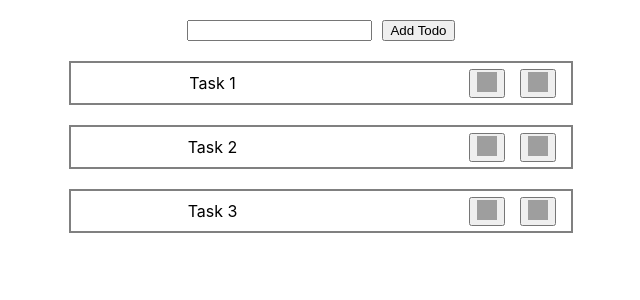
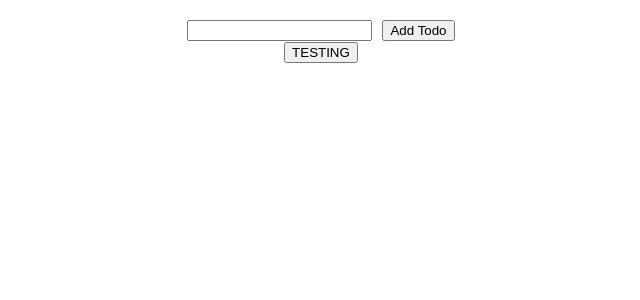
Before and after one commit to tharinm/React-Functional-Component-with-State, a React (Create React App) app: page / in a window 1280 px wide. Shown: the top 300 px of the page, without its empty margins (319-959 px from the left). Built offline with nearby package versions, Linux system fonts and the light colour scheme; grey boxes are pictures that could not be loaded.

Commit message:
practicing state passing to parent to child compo and update in child component

```diff
--- a/src/component/Inputtodo/InputTodo.js
+++ b/src/component/Inputtodo/InputTodo.js
@@ -10,7 +10,7 @@ export default function InputTodo({ addNewTask }) {
 
   const handleAddNewTask = () => {
     addNewTask(inputValue);
-    setInputValue("");
+    setInputValue('');
   };
   //console.log(inputValue)
 
@@ -45,7 +45,7 @@ export default function InputTodo({ addNewTask }) {
           gap: "10px",
         }}
       >
-        <input type="text " name="item" onChange={handleInput} />
+        <input type="text " name="item" onChange={handleInput}  value={inputValue}/>
         <button onClick={handleAddNewTask}>Add Todo</button>
       </div>
     </div>
--- a/src/component/Todolist/SingleTask.js
+++ b/src/component/Todolist/SingleTask.js
@@ -1,6 +1,13 @@
 import React, { useState } from "react";
 
-export default function SingleTask({ title, handleDelete, handleUpdate}) {
+export default function SingleTask({
+  title,
+  handleDelete,
+  handleUpdate,
+
+  itemProp,
+  setUpdate,
+}) {
   const [editMode, setEditMode] = useState(false);
   const [newTask, setNewTask] = useState("");
 
@@ -12,13 +19,13 @@ export default function SingleTask({ title, handleDelete, handleUpdate}) {
   const handleKeyDown = (e) => {
     if (e.key === "Enter") {
       setEditMode(false);
-       handleUpdate(newTask)
-
+      handleUpdate(newTask);
     }
   };
 
   const handleEdit = () => {
     setEditMode(true);
+
   };
 
   //console.log(newTask)
@@ -40,8 +47,11 @@ export default function SingleTask({ title, handleDelete, handleUpdate}) {
           <input
             type="text"
             plasehoder={title}
-            onChange={handleInputChange}
+            // onChange={handleInputChange}
             onKeyDown={handleKeyDown}
+            onChange={(e) => {
+              setUpdate(e.target.value,itemProp.id);
+            }}
           />
         )}
         {/* {editMode ? ( */}
--- a/src/index.js
+++ b/src/index.js
@@ -6,9 +6,9 @@ import reportWebVitals from './reportWebVitals';
 
 const root = ReactDOM.createRoot(document.getElementById('root'));
 root.render(
-  <React.StrictMode>
+  // <React.StrictMode>
     <App />
-  </React.StrictMode>
+  // </React.StrictMode>
 );
 
 // If you want to start measuring performance in your app, pass a function
--- a/src/layout/Home.js
+++ b/src/layout/Home.js
@@ -4,11 +4,8 @@ import TodoList from "./home/TodoList";
 import { useState } from "react";
 
 export default function Home() {
-  const [taskListdata, settaskListdata] = useState([
-    "Task 1",
-    "Task 2",
-    "Task 3",
-  ]);
+  const [taskListdata, settaskListdata] = useState([]);
+  const [testing, setTesting] = useState([])
 
   const addNewTask = (newTask) => {
     settaskListdata([newTask, ...taskListdata]);
@@ -21,10 +18,30 @@ export default function Home() {
 
   const handleUpdate = (editTodo) => {
     console.log(editTodo);
-    settaskListdata([editTodo, ...taskListdata]);
   };
 
-  console.log(taskListdata);
+  const itemNum = (val) => {
+
+
+
+  };
+
+  const setUpdate = (updatedTodo, id) => {
+    settaskListdata(taskListdata.map((todo) => {
+      if (todo.id === id) {
+        todo = updatedTodo;
+        console.log(todo.id)
+      }
+      return todo;
+    }))
+  }
+
+  //console.log(taskListdata)
+
+  console.log('In Parent '+ testing)
+
+
+
 
   return (
     <div
@@ -42,6 +59,9 @@ export default function Home() {
         data={taskListdata}
         handleDelete={handleDelete}
         handleUpdate={handleUpdate}
+        setUpdate={setUpdate}
+        testing={testing}
+        setTesting={setTesting}
       />
     </div>
   );
--- a/src/layout/home/TodoList.js
+++ b/src/layout/home/TodoList.js
@@ -5,8 +5,17 @@ export default function TodoList({
   handleDelete,
   handleEdit,
   handleUpdate,
+  item,
+  setUpdate,
+  testing,
+  setTesting,
+}) {
+  const done = () => {
+    setTesting(5)
+  };
 
-}) {
+  console.log(testing);
+
   return (
     <div>
       {data.map((val, key) => {
@@ -22,13 +31,17 @@ export default function TodoList({
           >
             <SingleTask
               title={val}
-              key={key}
+              item={() => item(key)}
               handleDelete={() => handleDelete(val)}
               handleUpdate={handleUpdate}
+              setUpdate={setUpdate}
+              itemProp
             />
           </div>
         );
       })}
+
+      <button onClick={done}>TESTING</button>
     </div>
   );
 }
```
